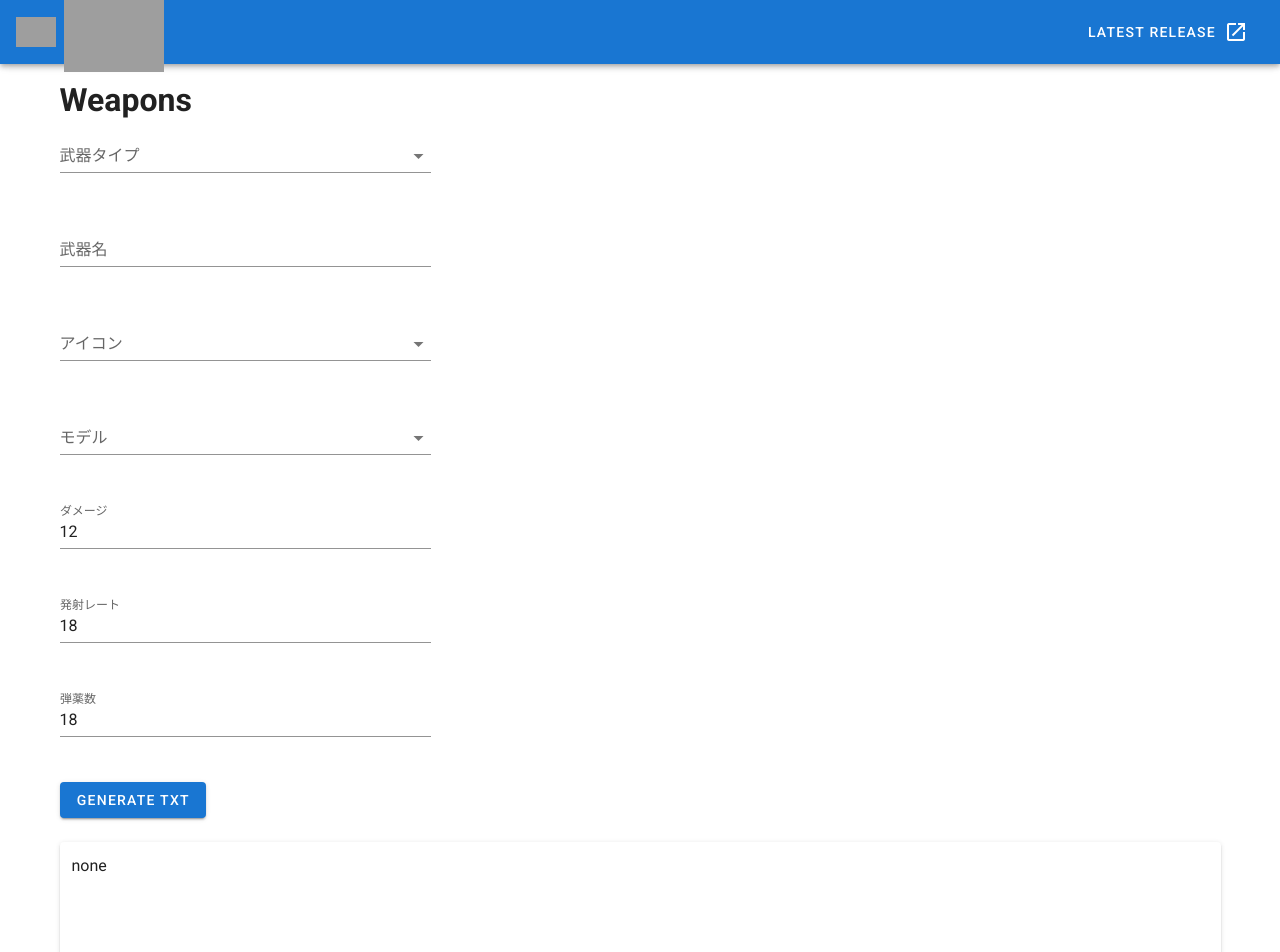
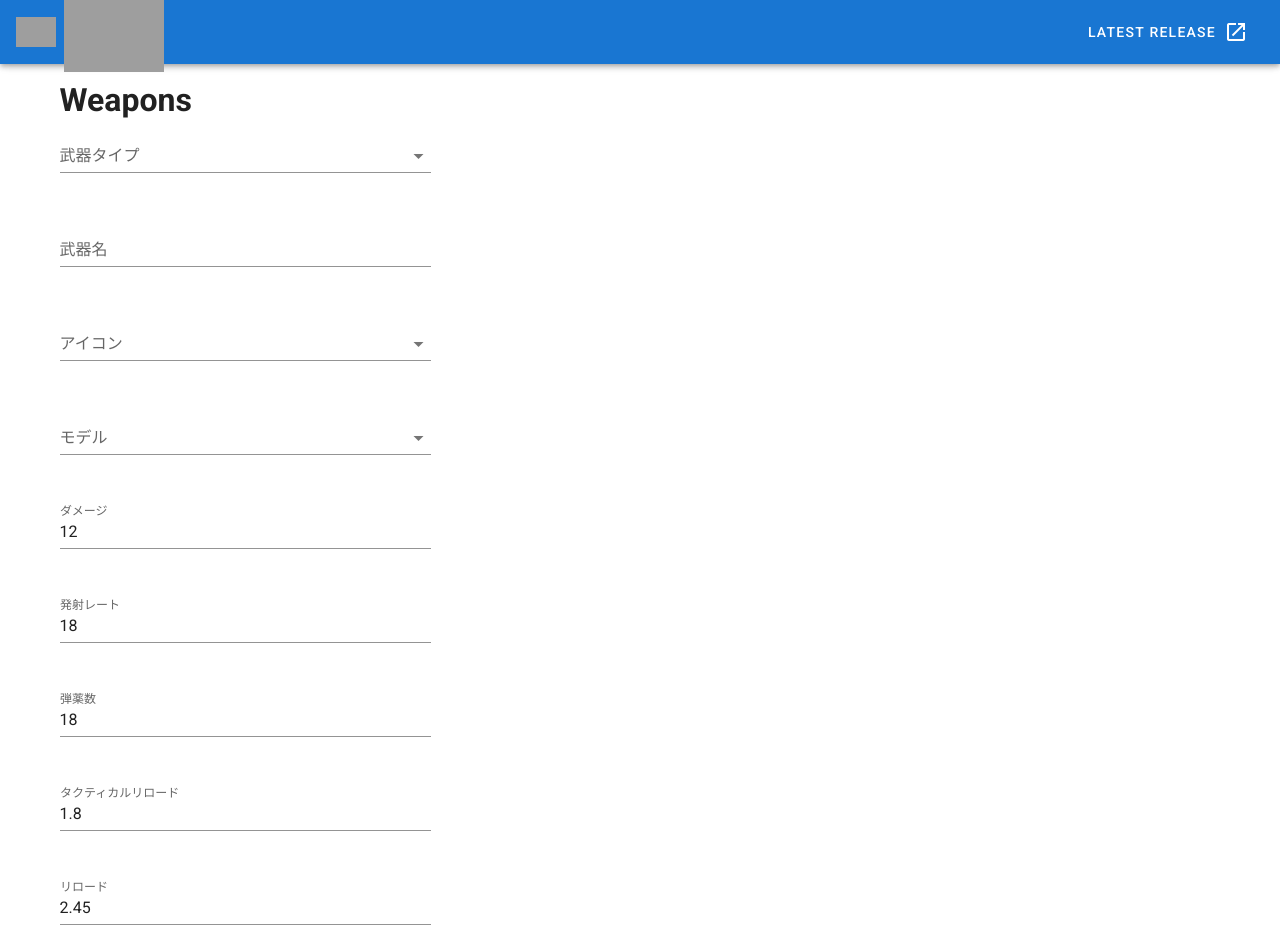
Before and after one commit to BlueSheep2804/r5rtool, a Vue app: page / in a window 1280 px wide. Shown: the top 952 px of the page. Built offline with nearby package versions, Linux system fonts and the light colour scheme; grey boxes are pictures that could not be loaded.

Commit message:
[ADD]リロード時間を追加

```diff
--- a/src/store/index.ts
+++ b/src/store/index.ts
@@ -23,6 +23,8 @@ export default new Vuex.Store({
       icon: '',
       model: '',
       damage_value: '12',
+      reload_time: '1.8',
+      reloadempty_time: '2.45',
       fire_rate: '18',
       ammo_clip_size: '18',
     } as weaponProperty,
--- a/src/views/Weapons.vue
+++ b/src/views/Weapons.vue
@@ -38,6 +38,18 @@
       type="number"
       value="18"
       weaponKey="ammo_clip_size"
+    ></property-input>
+    <property-input
+      label="タクティカルリロード"
+      type="number"
+      value="1.8"
+      weaponKey="reload_time"
+    ></property-input>
+    <property-input
+      label="リロード"
+      type="number"
+      value="2.45"
+      weaponKey="reloadempty_time"
     ></property-input>
 
     <v-row>
@@ -158,11 +170,11 @@
           fire_mode: 'automatic',
           fire_rate: this.$store.state.weapon.fire_rate,
 
-          reload_time: '1.8',
-          reload_time_late1: '0.82',
-          reloadempty_time: '2.45',
-          reloadempty_time_late1: '1.45',
-          reloadempty_time_late2: '0.83',
+          reload_time: this.$store.state.weapon.reload_time,
+          reload_time_late1: Math.round((this.$store.state.weapon.reload_time * 0.4) * 10) / 10 + '',
+          reloadempty_time: this.$store.state.weapon.reloadempty_time,
+          reloadempty_time_late1: Math.round((this.$store.state.weapon.reloadempty_time * 0.6) *10) / 10 + '',
+          reloadempty_time_late2: Math.round((this.$store.state.weapon.reloadempty_time * 0.3) *10) / 10 + '',
 
           viewkick_pattern: 'r97_2',
           viewkick_spring: 'r97_vkp',
```
